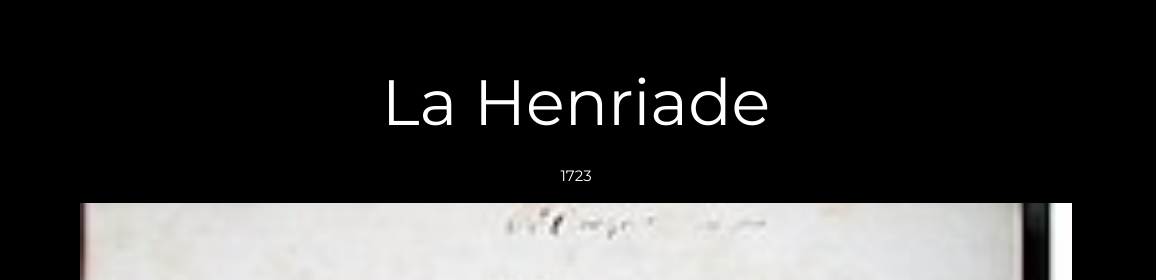
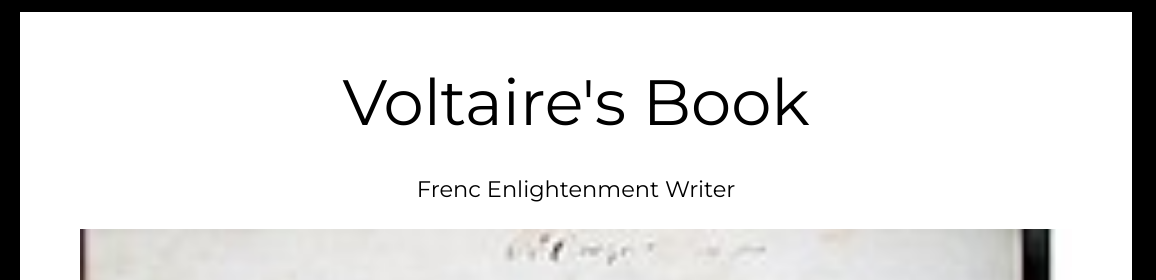
Before and after one commit to SMAKBO/tugas-labkom-2019-xi-10-voltaire, a plain HTML site: page henri.html in a window 1280 px wide. Shown: the top 280 px of the page, 124-1280 px from the left. Drawn offline with nearby package versions, Linux system fonts and the light colour scheme.

Commit message:
Update henri.html

```diff
--- a/henri.html
+++ b/henri.html
@@ -57,14 +57,14 @@ body, h1,h2,h3,h4,h5,h6 {font-family: "Montserrat", sans-serif}
 <!-- Page Content -->
 <div class="w3-padding-large" id="main">
   <!-- Header/Home -->
-  <header class="w3-container w3-padding-32 w3-center w3-black" id="home">
-    <h1 class="w3-jumbo"><span class="w3-hide-small">La</span> Henriade</h1>
-    <p>1723</p>
+  <header class="w3-container w3-padding-32 w3-center w3-white" id="home">
+    <h1 class="w3-jumbo">Voltaire's Book</h1>
+    <p style="background-color:white;font-size:150%;font-color:grey;"> Frenc Enlightenment Writer </p>
     <img src="karya2.jpg" alt="boy" class="w3-image" width="992" height="1108">
   </header>
 
   <!-- About Section -->
-  <div class="w3-content w3-justify w3-text-grey w3-padding-64" id="about">
+  <div class="w3-content w3-justify w3-text-white w3-padding-64" id="about">
     <h2 class="w3-text-light-grey">La Henriade</h2>
 
     <hr style="width:200px" class="w3-opacity">
```
